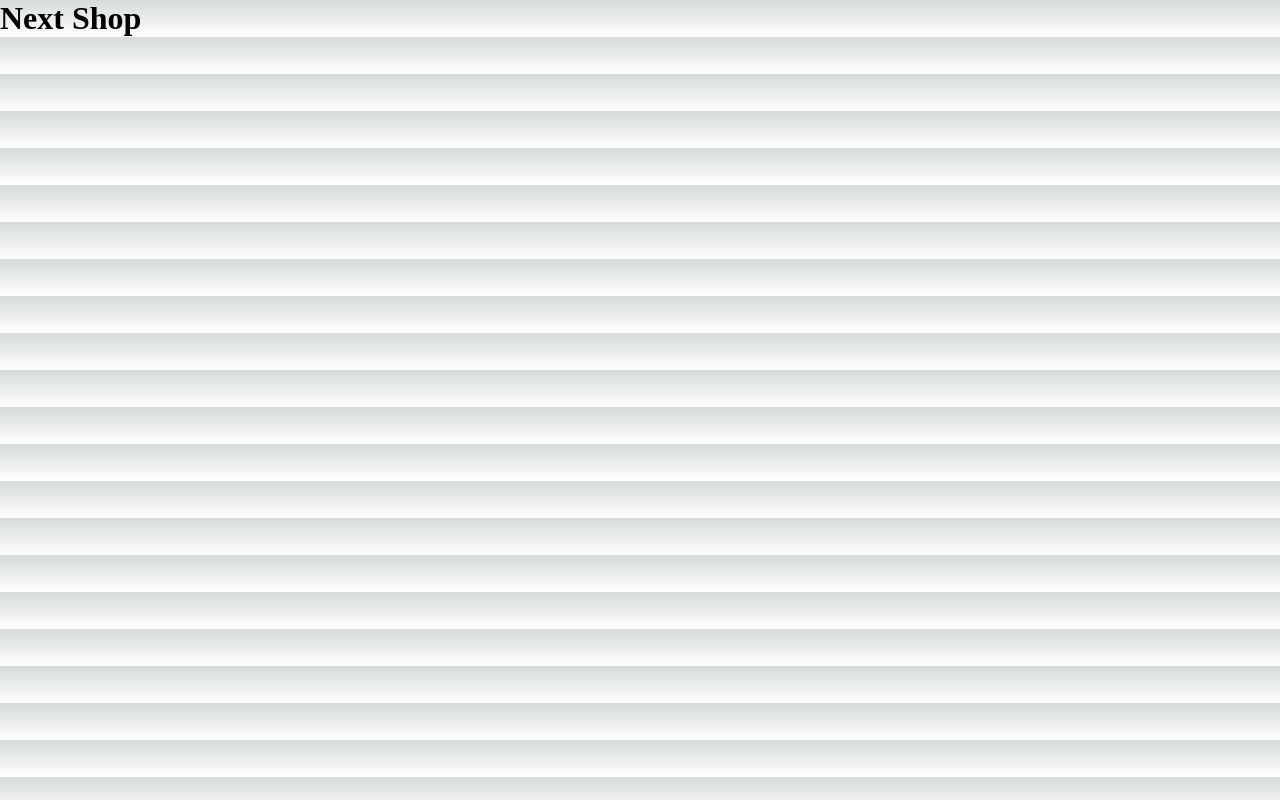
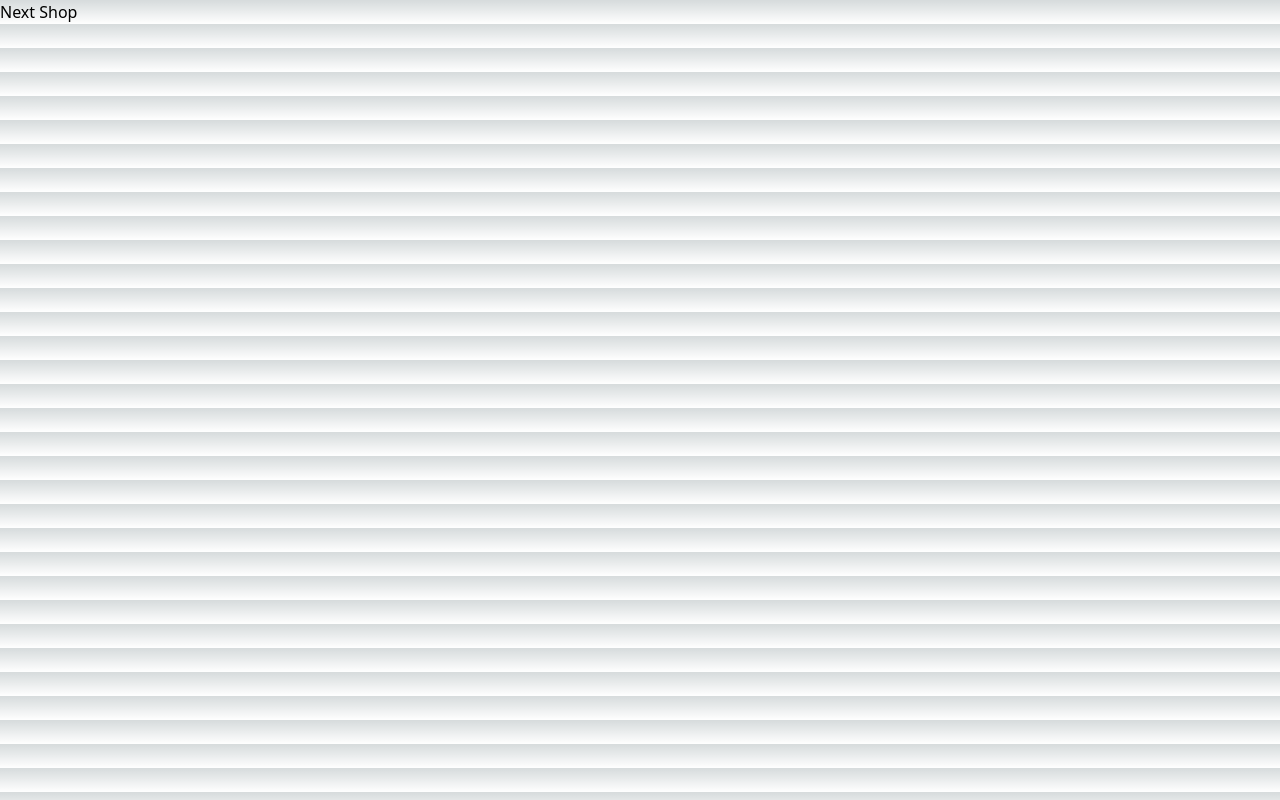
Before and after one commit to tamy-vivas/next-tutorial, a Next.js app in the folder next-shop/: page / in a window 1280 px wide. Built offline with nearby package versions, Linux system fonts and the light colour scheme.

Commit message:
feat: Tailwind setup

```diff
--- a/next-shop/package.json
+++ b/next-shop/package.json
@@ -18,5 +18,10 @@
     "react": "18.2.0",
     "react-dom": "18.2.0",
     "typescript": "4.9.5"
+  },
+  "devDependencies": {
+    "autoprefixer": "^10.4.14",
+    "postcss": "^8.4.21",
+    "tailwindcss": "^3.2.7"
   }
 }
--- /dev/null
+++ b/next-shop/postcss.config.js
@@ -0,0 +1,6 @@
+module.exports = {
+  plugins: {
+    tailwindcss: {},
+    autoprefixer: {},
+  },
+}
--- a/next-shop/src/styles/globals.css
+++ b/next-shop/src/styles/globals.css
@@ -105,3 +105,7 @@
     color-scheme: dark;
   }
 }
+
+@tailwind base;
+@tailwind components;
+@tailwind utilities;
--- /dev/null
+++ b/next-shop/tailwind.config.js
@@ -0,0 +1,11 @@
+/** @type {import('tailwindcss').Config} */
+module.exports = {
+  content: [
+    // Or if using `src` directory:
+    "./src/**/*.{js,ts,jsx,tsx}",
+  ],
+  theme: {
+    extend: {},
+  },
+  plugins: [],
+};
```
Also changed, not shown: 1 other file (tests, documents, lock files or other folders).
